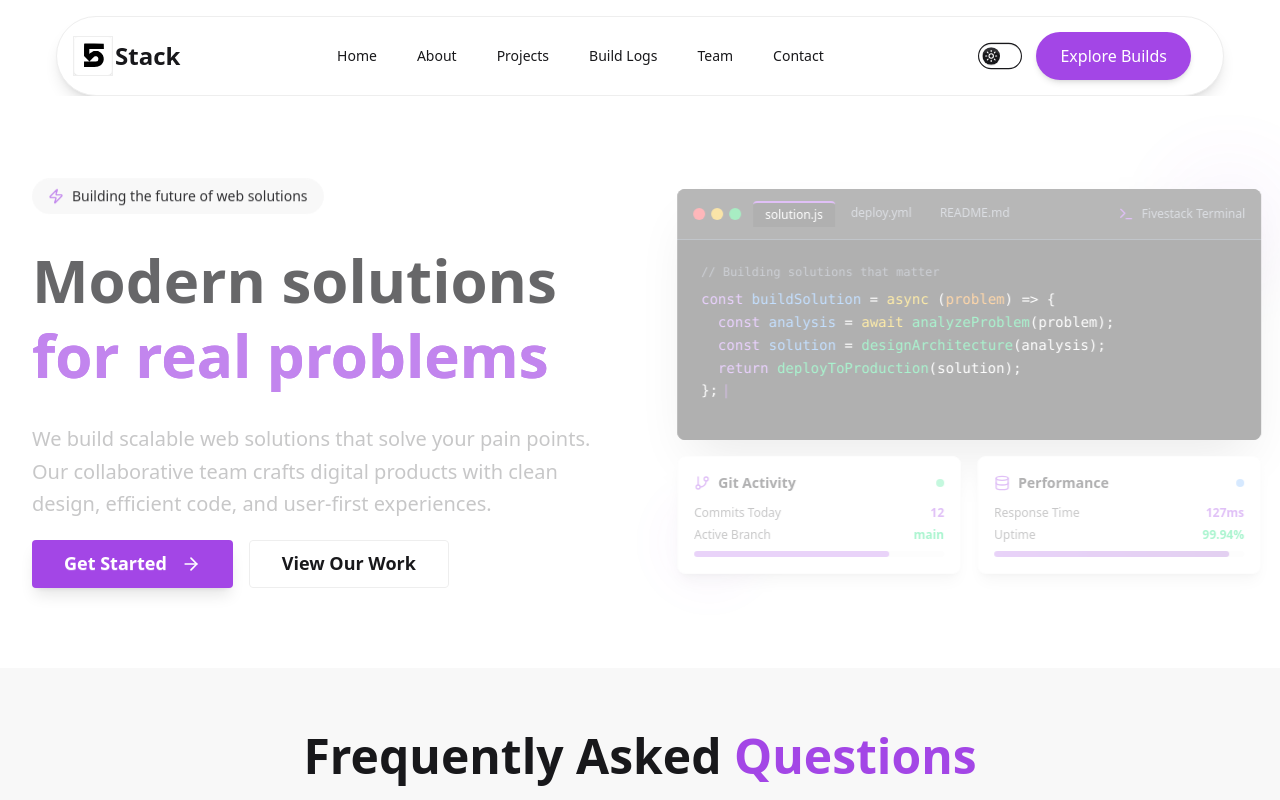
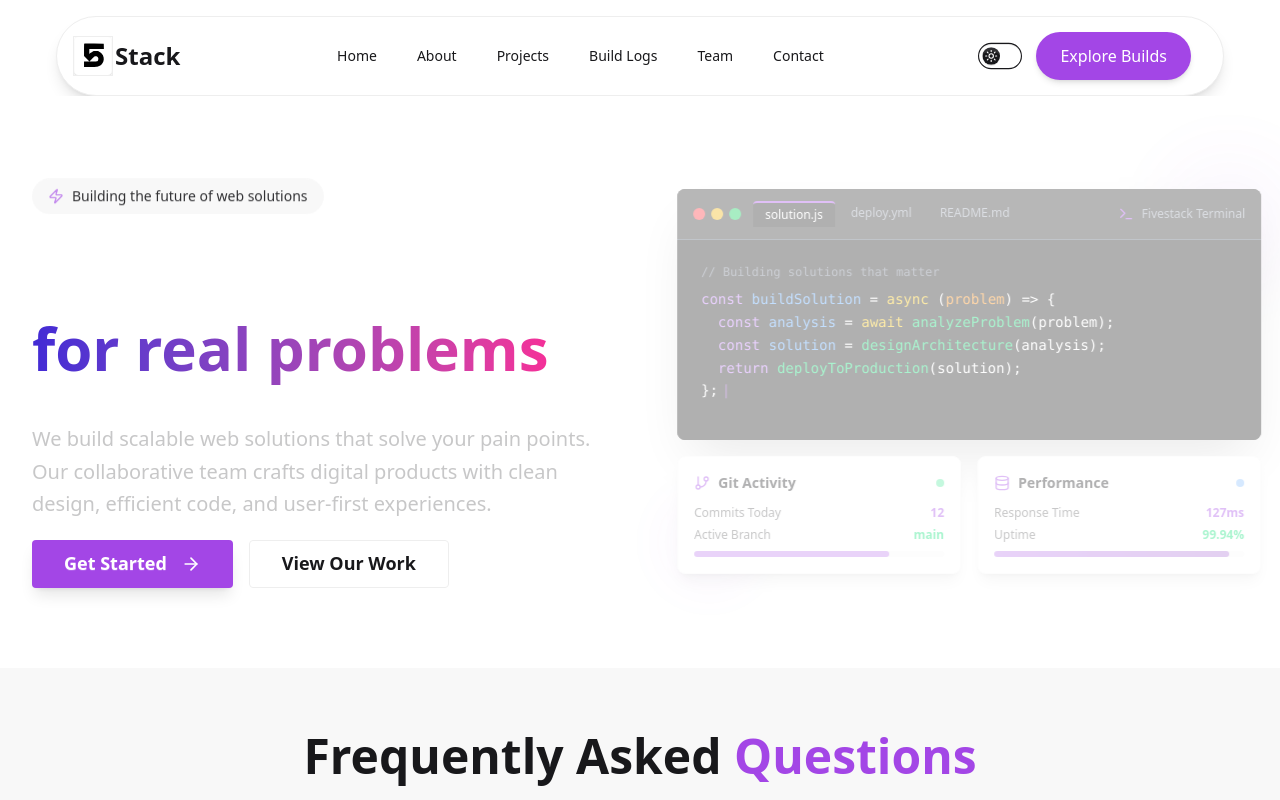
Before and after one commit to JOSEPH-Inalegwu/fivestackdev, a React (Vite) app: page / in a window 1280 px wide. Shown: the top 800 px of the page. Built offline with nearby package versions, Linux system fonts and the light colour scheme; what theme-change would draw is missing.

Commit message:
feat: add framer-motion and gsap dependencies; implement TextType component for animated text effects

```diff
--- a/package.json
+++ b/package.json
@@ -11,6 +11,8 @@
   },
   "dependencies": {
     "@tailwindcss/vite": "^4.1.11",
+    "framer-motion": "^12.23.9",
+    "gsap": "^3.13.0",
     "lucide-react": "^0.525.0",
     "react": "^19.1.0",
     "react-dom": "^19.1.0",
--- /dev/null
+++ b/src/Components/Reactbits/BlurText/BlurText.jsx
@@ -0,0 +1,115 @@
+import { motion } from 'framer-motion';
+import { useEffect, useRef, useState, useMemo } from 'react';
+
+const buildKeyframes = (from, steps) => {
+  const keys = new Set([
+    ...Object.keys(from),
+    ...steps.flatMap((s) => Object.keys(s)),
+  ]);
+
+  const keyframes = {};
+  keys.forEach((k) => {
+    keyframes[k] = [from[k], ...steps.map((s) => s[k])];
+  });
+  return keyframes;
+};
+
+const BlurText = ({
+  text = '',
+  delay = 200,
+  className = '',
+  animateBy = 'words',
+  direction = 'top',
+  threshold = 0.1,
+  rootMargin = '0px',
+  animationFrom,
+  animationTo,
+  easing = (t) => t,
+  onAnimationComplete,
+  stepDuration = 0.35,
+}) => {
+  const elements = animateBy === 'words' ? text.split(' ') : text.split('');
+  const [inView, setInView] = useState(false);
+  const ref = useRef(null);
+
+  useEffect(() => {
+    if (!ref.current) return;
+    const observer = new IntersectionObserver(
+      ([entry]) => {
+        if (entry.isIntersecting) {
+          setInView(true);
+          observer.unobserve(ref.current);
+        }
+      },
+      { threshold, rootMargin }
+    );
+    observer.observe(ref.current);
+    return () => observer.disconnect();
+    // eslint-disable-next-line react-hooks/exhaustive-deps
+  }, [threshold, rootMargin]);
+
+  const defaultFrom = useMemo(
+    () =>
+      direction === 'top'
+        ? { filter: 'blur(10px)', opacity: 0, y: -50 }
+        : { filter: 'blur(10px)', opacity: 0, y: 50 },
+    [direction]
+  );
+
+  const defaultTo = useMemo(
+    () => [
+      {
+        filter: 'blur(5px)',
+        opacity: 0.5,
+        y: direction === 'top' ? 5 : -5,
+      },
+      { filter: 'blur(0px)', opacity: 1, y: 0 },
+    ],
+    [direction]
+  );
+
+  const fromSnapshot = animationFrom ?? defaultFrom;
+  const toSnapshots = animationTo ?? defaultTo;
+
+  const stepCount = toSnapshots.length + 1;
+  const totalDuration = stepDuration * (stepCount - 1);
+  const times = Array.from({ length: stepCount }, (_, i) =>
+    stepCount === 1 ? 0 : i / (stepCount - 1)
+  );
+
+  return (
+    <p
+      ref={ref}
+      className={`blur-text ${className} flex flex-wrap`}
+    >
+      {elements.map((segment, index) => {
+        const animateKeyframes = buildKeyframes(fromSnapshot, toSnapshots);
+
+        const spanTransition = {
+          duration: totalDuration,
+          times,
+          delay: (index * delay) / 1000,
+        };
+        (spanTransition).ease = easing;
+
+        return (
+          <motion.span
+            className="inline-block will-change-[transform,filter,opacity]"
+            key={index}
+            initial={fromSnapshot}
+            animate={inView ? animateKeyframes : fromSnapshot}
+            transition={spanTransition}
+            onAnimationComplete={
+              index === elements.length - 1 ? onAnimationComplete : undefined
+            }
+          >
+            {segment === ' ' ? '\u00A0' : segment}
+            {animateBy === 'words' && index < elements.length - 1 && '\u00A0'}
+          </motion.span>
+        );
+      })}
+    </p>
+  );
+};
+
+export default BlurText;
--- /dev/null
+++ b/src/Components/Reactbits/TextType/TextType.jsx
@@ -0,0 +1,182 @@
+"use client";
+
+import { useEffect, useRef, useState, createElement } from "react";
+import { gsap } from "gsap";
+
+const TextType = ({
+  text,
+  as: Component = "div",
+  typingSpeed = 50,
+  initialDelay = 0,
+  pauseDuration = 2000,
+  deletingSpeed = 30,
+  loop = true,
+  className = "",
+  showCursor = true,
+  hideCursorWhileTyping = false,
+  cursorCharacter = "|",
+  cursorClassName = "",
+  cursorBlinkDuration = 0.5,
+  textColors = [],
+  variableSpeed,
+  onSentenceComplete,
+  startOnVisible = false,
+  reverseMode = false,
+  ...props
+}) => {
+  const [displayedText, setDisplayedText] = useState("");
+  const [currentCharIndex, setCurrentCharIndex] = useState(0);
+  const [isDeleting, setIsDeleting] = useState(false);
+  const [currentTextIndex, setCurrentTextIndex] = useState(0);
+  const [isVisible, setIsVisible] = useState(!startOnVisible);
+  const cursorRef = useRef(null);
+  const containerRef = useRef(null);
+
+  const textArray = Array.isArray(text) ? text : [text];
+
+  const getRandomSpeed = () => {
+    if (!variableSpeed) return typingSpeed;
+    const { min, max } = variableSpeed;
+    return Math.random() * (max - min) + min;
+  };
+
+  const getCurrentTextColor = () => {
+    // FIX: Don't force #ffffff when no textColors is provided
+    if (textColors.length === 0) return undefined;
+    return textColors[currentTextIndex % textColors.length];
+  };
+
+  useEffect(() => {
+    if (!startOnVisible || !containerRef.current) return;
+
+    const observer = new IntersectionObserver(
+      (entries) => {
+        entries.forEach((entry) => {
+          if (entry.isIntersecting) {
+            setIsVisible(true);
+          }
+        });
+      },
+      { threshold: 0.1 }
+    );
+
+    observer.observe(containerRef.current);
+    return () => observer.disconnect();
+  }, [startOnVisible]);
+
+  useEffect(() => {
+    if (showCursor && cursorRef.current) {
+      gsap.set(cursorRef.current, { opacity: 1 });
+      gsap.to(cursorRef.current, {
+        opacity: 0,
+        duration: cursorBlinkDuration,
+        repeat: -1,
+        yoyo: true,
+        ease: "power2.inOut",
+      });
+    }
+  }, [showCursor, cursorBlinkDuration]);
+
+  useEffect(() => {
+    if (!isVisible) return;
+
+    let timeout;
+    const currentText = textArray[currentTextIndex];
+    const processedText = reverseMode
+      ? currentText.split("").reverse().join("")
+      : currentText;
+
+    const executeTypingAnimation = () => {
+      if (isDeleting) {
+        if (displayedText === "") {
+          setIsDeleting(false);
+          if (currentTextIndex === textArray.length - 1 && !loop) {
+            return;
+          }
+          if (onSentenceComplete) {
+            onSentenceComplete(textArray[currentTextIndex], currentTextIndex);
+          }
+          setCurrentTextIndex((prev) => (prev + 1) % textArray.length);
+          setCurrentCharIndex(0);
+          timeout = setTimeout(() => {}, pauseDuration);
+        } else {
+          timeout = setTimeout(() => {
+            setDisplayedText((prev) => prev.slice(0, -1));
+          }, deletingSpeed);
+        }
+      } else {
+        if (currentCharIndex < processedText.length) {
+          timeout = setTimeout(
+            () => {
+              setDisplayedText(
+                (prev) => prev + processedText[currentCharIndex]
+              );
+              setCurrentCharIndex((prev) => prev + 1);
+            },
+            variableSpeed ? getRandomSpeed() : typingSpeed
+          );
+        } else if (textArray.length > 1) {
+          timeout = setTimeout(() => {
+            setIsDeleting(true);
+          }, pauseDuration);
+        }
+      }
+    };
+
+    if (currentCharIndex === 0 && !isDeleting && displayedText === "") {
+      timeout = setTimeout(executeTypingAnimation, initialDelay);
+    } else {
+      executeTypingAnimation();
+    }
+
+    return () => clearTimeout(timeout);
+    // eslint-disable-next-line react-hooks/exhaustive-deps
+  }, [
+    currentCharIndex,
+    displayedText,
+    isDeleting,
+    typingSpeed,
+    deletingSpeed,
+    pauseDuration,
+    textArray,
+    currentTextIndex,
+    loop,
+    initialDelay,
+    isVisible,
+    reverseMode,
+    variableSpeed,
+    onSentenceComplete,
+  ]);
+
+  const shouldHideCursor =
+    hideCursorWhileTyping &&
+    (currentCharIndex < textArray[currentTextIndex].length || isDeleting);
+
+  const currentColor = getCurrentTextColor();
+
+  return createElement(
+    Component,
+    {
+      ref: containerRef,
+      className: `inline-block whitespace-pre-wrap tracking-tight ${className}`,
+      ...props,
+    },
+    <span
+      className="inline"
+      style={currentColor ? { color: currentColor } : undefined}
+    >
+      {displayedText}
+    </span>,
+    showCursor && (
+      <span
+        ref={cursorRef}
+        className={`ml-1 inline-block opacity-100 ${shouldHideCursor ? "hidden" : ""} ${cursorClassName}`}
+        style={{ color: currentColor || "currentColor" }}
+      >
+        {cursorCharacter}
+      </span>
+    )
+  );
+};
+
+export default TextType;
--- a/src/Pages/Home/Home.jsx
+++ b/src/Pages/Home/Home.jsx
@@ -1,5 +1,6 @@
 import React, { useState, useEffect } from 'react';
 import { ArrowRight, Code, Zap, Users, Terminal, GitBranch, Database, Cpu } from 'lucide-react';
+import TextType from '../../Components/Reactbits/TextType/TextType';
 
 const Home = () => {
   const [activeTab, setActiveTab] = useState(0);
@@ -49,10 +50,19 @@
                 Building the future of web solutions
               </div>
 
-              <h1 className="text-3xl sm:text-4xl md:text-5xl lg:text-6xl font-bold leading-tight animate-fade-in-up animation-delay-200">
-                <span className="text-base-content">Modern solutions</span>
+              <h1 className="text-3xl sm:text-4xl md:text-5xl lg:text-6xl font-bold leading-tight">
+                <span className="text-gray-800 dark:text-gray-100">
+                  <TextType
+                    className="text-base-content"
+                    text={["Modern solutions", "Smart approaches", "Innovative ideas"]}
+                    typingSpeed={75}
+                    pauseDuration={900}
+                    showCursor={true}
+                    cursorCharacter="|"
+                  />
+                </span>
                 <br />
-                <span className="text-[#A346E6] bg-gradient-to-r from-[#A346E6] to-[#8c3bc7] bg-clip-text">
+                <span className="bg-gradient-to-r from-primary to-secondary bg-clip-text text-transparent">
                   for real problems
                 </span>
               </h1>
```
Also changed, not shown: 1 other file (tests, documents, lock files or other folders).
